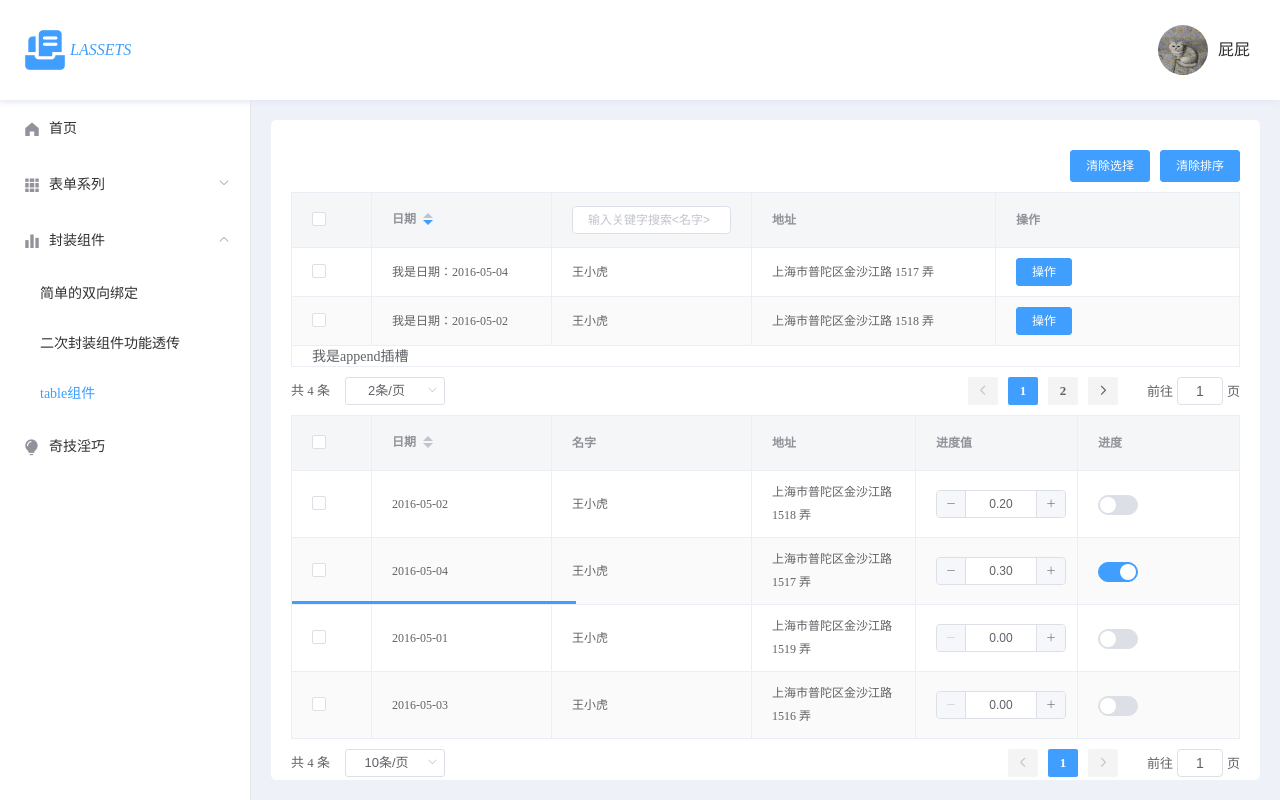
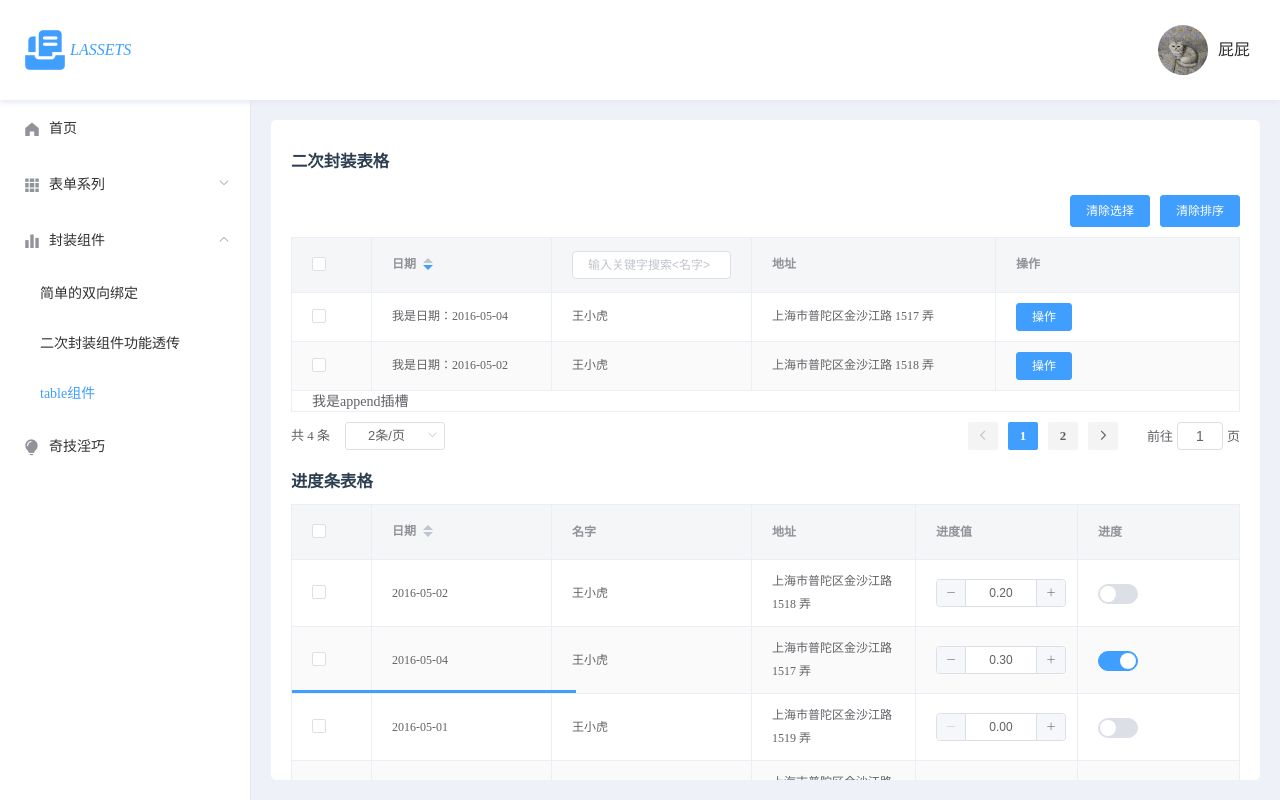
Before and after one commit to qiangguanglin/vue-demo, a Vue app: page /components/table in a window 1280 px wide. Built offline with nearby package versions, Linux system fonts and the light colour scheme.

Commit message:
feat: 增加进度条表格

```diff
--- a/src/pages/newTable.vue
+++ b/src/pages/newTable.vue
@@ -1,5 +1,6 @@
 <template>
 	<div>
+		<h3 class="title">二次封装表格</h3>
 		<div class="button_group">
 			<el-button type="primary" size="small" @click="clearSelect">清除选择</el-button>
 			<el-button type="primary" size="small" @click="clearSort">清除排序</el-button>
@@ -29,6 +30,7 @@
 				<span style="padding:20px">我是append插槽</span>
 			</template>
 		</new-table>
+		<h3 class="title">进度条表格</h3>
 		<new-table-process
 			ref="tableProcess"
 			:columns="columnsProcess"
@@ -104,4 +106,7 @@ export default {
     padding: 10px 0;
     float: right
 }
+.title{
+	padding: 10px 0
+}
 </style>
```
